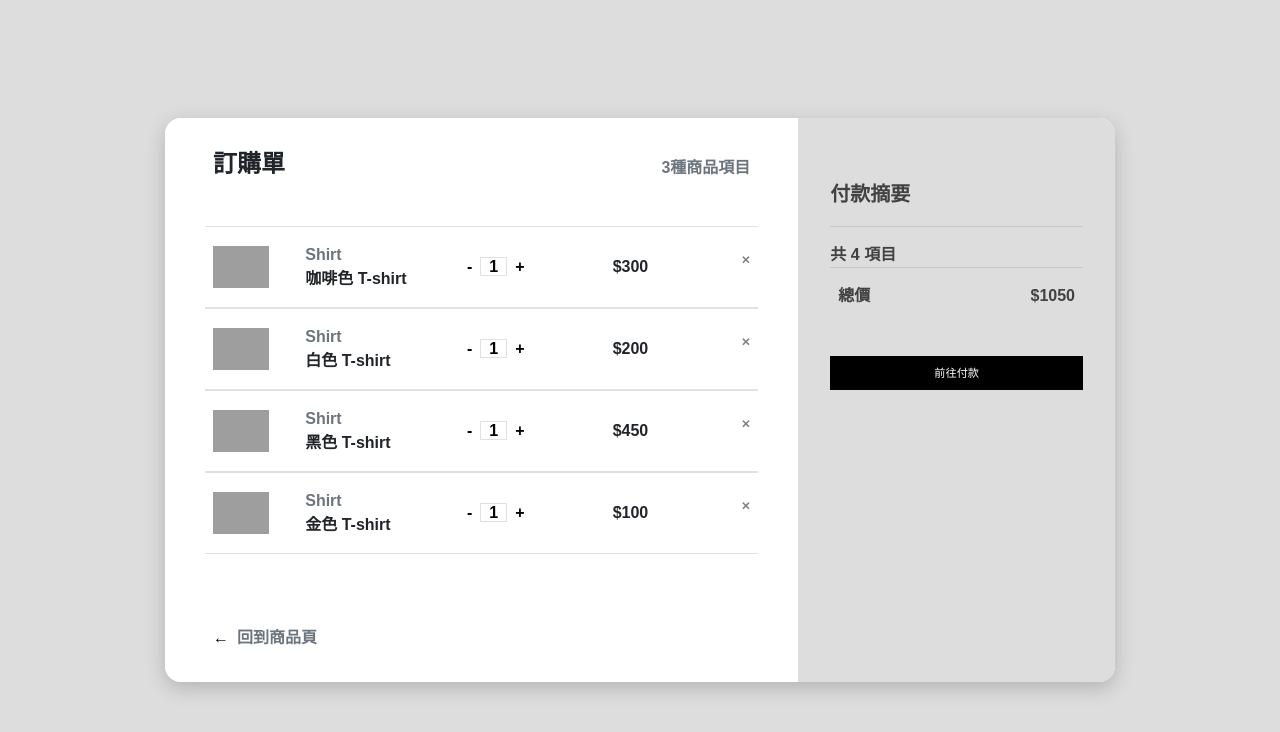
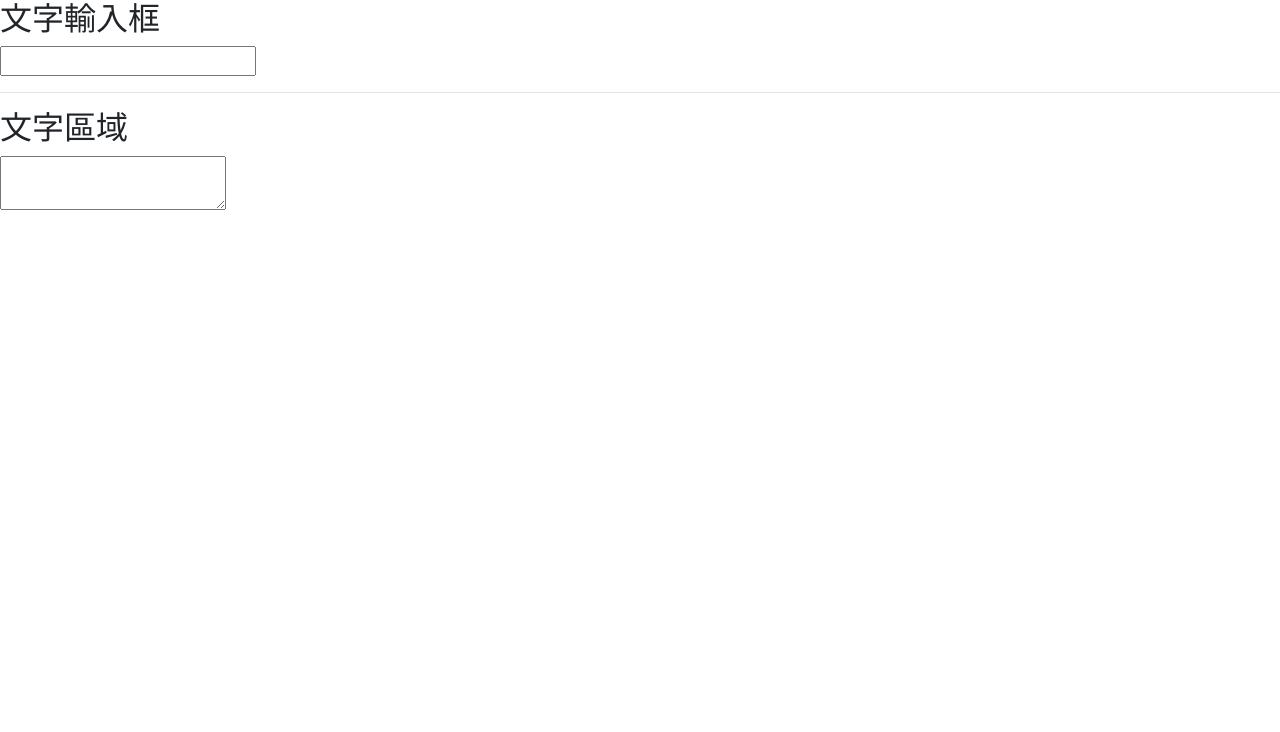
Before and after one commit to karinhsin/React_tutorial, a React (Create React App) app: page / in a window 1280 px wide. Shown: the top 732 px of the page. Built offline with nearby package versions, Linux system fonts and the light colour scheme; grey boxes are pictures that could not be loaded.

Commit message:
新增表單元素-文字輸入框與文字區域範例

```diff
--- a/src/App.js
+++ b/src/App.js
@@ -1,115 +1,27 @@
-import { useState } from 'react'
-import './App.css'
-import OrderList from './components/OrderList'
-import Summary from './components/Summary'
+import React, { useState } from 'react'
 
-// 產品訂購的項目
-const products = [
-  {
-    id: 1,
-    name: '咖啡色 T-shirt',
-    category: 'Shirt',
-    image: 'https://i.imgur.com/1GrakTl.jpg',
-    price: 300,
-  },
-  {
-    id: 2,
-    name: '白色 T-shirt',
-    category: 'Shirt',
-    image: 'https://i.imgur.com/ba3tvGm.jpg',
-    price: 200,
-  },
-  {
-    id: 3,
-    name: '黑色 T-shirt',
-    category: 'Shirt',
-    image: 'https://i.imgur.com/pHQ3xT3.jpg',
-    price: 450,
-  },
-  {
-    id: 4,
-    name: '金色 T-shirt',
-    category: 'Shirt',
-    image: 'https://i.imgur.com/pHQ3xT3.jpg',
-    price: 100,
-  },
-]
-
-// 初始化狀態用的函式 - 用陣列狀態
-// const initState = (products) => {
-//   const state = []
-
-//   for (let i = 0; i < products.length; i++) {
-//     state.push(1)
-//   }
-
-//   return state
-// }
-
-// 初始化狀態用的函式 - 用陣列中的物件狀態
-const initStateWithObjcet = (products) => {
-  const state = []
-
-  for (let i = 0; i < products.length; i++) {
-    state.push({ ...products[i], count: 1 })
-  }
-
-  return state
-}
-
-function App() {
-  // 多樣產品狀態：陣列
-  // ex. 三樣商品 -> [1,1,1]
-  // 下面兩種方式均可
-  //const [counts, setCounts] = useState(initState(products))
-  //const [counts, setCounts] = useState(Array(products.length).fill(1))
-
-  // 多樣產品狀態：物件
-  // [{
-  //   id: 4,
-  //   name: '金色 T-shirt',
-  //   category: 'Shirt',
-  //   image: 'https://i.imgur.com/pHQ3xT3.jpg',
-  //   price: 100,
-  //   count:1
-  // }]
-  const [productsInOrder, setProductsInOrder] = useState(
-    initStateWithObjcet(products)
-  )
-
-  // Summary
-  // 計算目前所有的商品數量
-  const productCount = () => {
-    let totalCount = 0
-
-    for (let i = 0; i < productsInOrder.length; i++) {
-      totalCount += productsInOrder[i].count
-    }
-
-    return totalCount
-  }
-
-  // 計算目前所有的商品總價
-  const total = () => {
-    let sum = 0
-
-    for (let i = 0; i < productsInOrder.length; i++) {
-      sum += productsInOrder[i].count * productsInOrder[i].price
-    }
-
-    return sum
-  }
-
+function App(props) {
+  const [inputText, setInputText] = useState('')
+  const [textArea, setTextArea] = useState('')
   return (
-    <div className="card">
-      <div className="row">
-        <OrderList
-          productsInOrder={productsInOrder}
-          setProductsInOrder={setProductsInOrder}
-        />
-        <Summary productCount={productCount()} total={total()} />
-      </div>
-    </div>
+    <>
+      <h2>文字輸入框</h2>
+      <input
+      type="text"
+      value={inputText}
+        onChange={(e) => {
+        setInputText(e.target.value)
+      }}
+      />
+      <hr/>
+      <h2>文字區域</h2>
+      <textarea
+      value={textArea}
+      onChange={(e) => {
+        setTextArea(e.target.value)
+      }}
+      />
+    </>
   )
 }
 
--- a/src/components/OrderList.js
+++ b/src/components/OrderList.js
@@ -35,6 +35,7 @@ function OrderList(props) {
 
                                 //2. 運算處理：更新陣列中對應商品數量
                                 // 更新陣列中本商品索引值，如果小於1以1來更新
+                                // 拉出去寫在外面的話[i]會有閉包的問題
                                 newProductsInOrder[i].count = newCount < 1 ? 1 : newCount
 
                                 //3. 設定回原本的狀態
```
